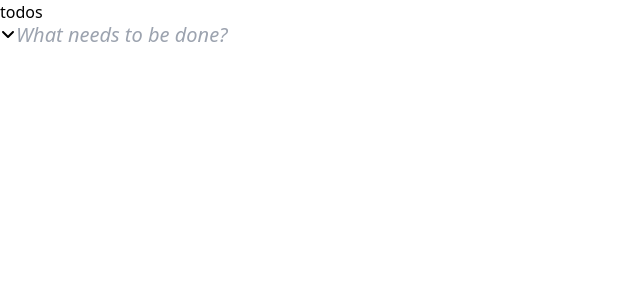
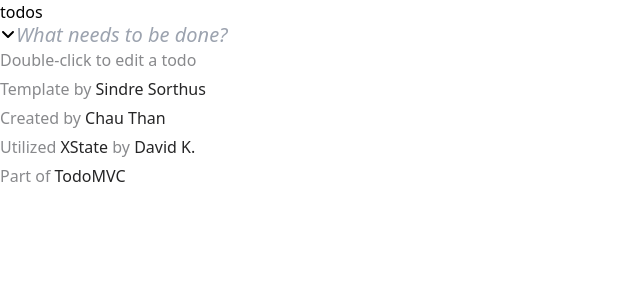
Before and after one commit to RamonBarret/DesafioReactFrontendJunior2024_Ramon, a React (Vite) app in the folder Frontend/: page / in a window 1280 px wide. Shown: the top 300 px of the page, without its empty margins (0-640 px from the left). Built offline with nearby package versions, Linux system fonts and the light colour scheme.

Commit message:
creation of the Footer component and identification of settings in the index.css file

```diff
--- /dev/null
+++ b/Frontend/src/components/Footer/FooterComponent.tsx
@@ -0,0 +1,15 @@
+import React from 'react';
+
+const FooterComponent: React.FC = () => {
+  return (
+    <footer className='mt-14 text-xs font-sans font-normal text-center'>
+      <p>Double-click to edit a todo</p>
+      <p>Template by <a target='_blank' href="#">Sindre Sorthus</a></p>
+      <p>Created by <a target='_blank' href="#">Chau Than</a></p>
+      <p>Utilized <a target='_blank' href="#">XState</a> by <a target='_blank' href="#">David K.</a></p>
+      <p>Part of <a target='_blank' href="https://github.com/EnkiGroup/DesafioReactFrontendJunior2024">TodoMVC</a></p>
+    </footer>
+  );
+};
+
+export default FooterComponent;
--- a/Frontend/src/pages/Home/Home.tsx
+++ b/Frontend/src/pages/Home/Home.tsx
@@ -1,6 +1,7 @@
 import React, { useState } from 'react';
 import TodoList from '../../components/TodoList/TodoList';
 import TodoFilter from '../../components/TodoFilter/TodoFilter';
+import FooterComponent from '../../components/Footer/FooterComponent';
 import { FaAngleDown } from "react-icons/fa6";
 
 interface Todo {
@@ -135,6 +136,7 @@ const Home: React.FC = () => {
             </div>
           </div>
         )}
+        <FooterComponent />
       </div>
     </div>
   );
--- a/Frontend/src/styles/index.css
+++ b/Frontend/src/styles/index.css
@@ -7,23 +7,24 @@
     padding: 0;
 }
 
+/* Definindo uma configuração de width personalizada para os elementos html <input>, <ul> e <li>*/
 .custom-input-width {
     width: 500px;
 }
-
 .custom-ul-width {
     width: 500px;
 }
-
 .custom-li-width {
     width: 500px;
 }
 
+/* Configurações do placeholder do input text - onde é digitado a tarefa */
 .custom-placeholder::placeholder {
     font-style: italic;
     font-size: 20px;
 }
 
+/* Configurações do ícone de excluir as tarefas criadas */
 .custom-button-FaX {
     margin-right: 30px;
     font-size: 15px;
@@ -31,6 +32,7 @@
     opacity: 30%;
 }
 
+/* Configurações do componente de Checkbox */
 li input[type="checkbox"] {
     cursor: pointer;
     appearance: none;
@@ -45,7 +47,6 @@ li input[type="checkbox"] {
     justify-content: center;
     opacity: 30%;
 }
-
 li input[type="checkbox"]:before {
     content: '';
     position: absolute;
@@ -60,7 +61,20 @@ li input[type="checkbox"]:before {
     border-bottom: 2px solid #207F0B;
     transform: rotate(40deg);
 }
-
 li input[type="checkbox"]:checked::before {
     opacity: 1;
 }
+
+/* Configurações do Footer */
+footer p {
+    margin-bottom: 5px;
+    font-weight: normal;
+    color: #88898C;
+}
+footer p a {
+    color: #252526;
+    font-weight: 400;
+}
+footer p a:hover {
+    text-decoration: underline;
+}
```
